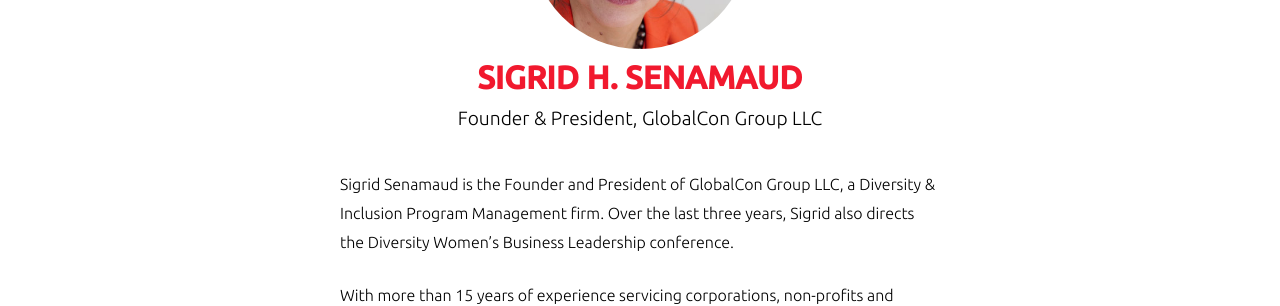
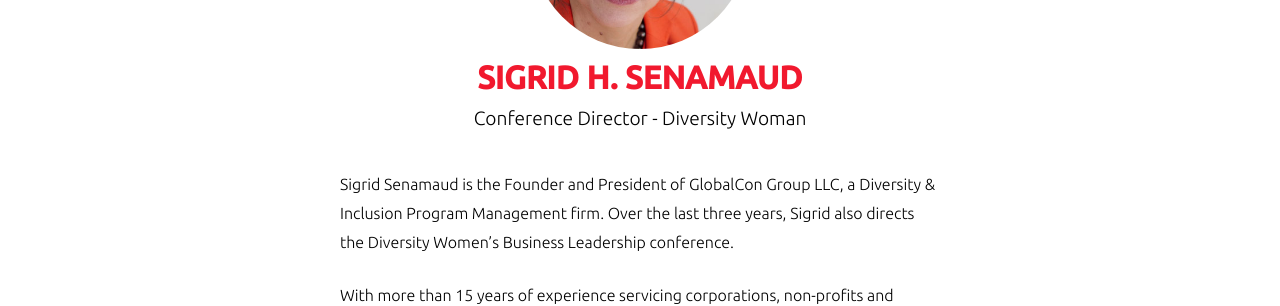
Before and after one commit to diversitywoman/conference2014, a Jekyll site: the page built from _posts/committee/2013-07-11-sigrid-senamaud.md, in a window 1280 px wide and 900 px high. Shown: the part 281-587 px from the top of the window. Built offline with Jekyll 4.4.1, drawn with Linux system fonts in a browser that asks for light colours; nearby versions of some CDN libraries.

Commit message:
changed sigrid title

```diff
--- a/_posts/committee/2013-07-11-sigrid-senamaud.md
+++ b/_posts/committee/2013-07-11-sigrid-senamaud.md
@@ -3,7 +3,7 @@
 date: "2013-07-11 08:30"
 categories: committee
 name: Sigrid H. Senamaud
-title: "Founder & President, GlobalCon Group LLC"
+title: "Conference Director - Diversity Woman"
 image: Senamaud_Sigrid.jpg
 published: true
 teaser: With more than 15 years of experience servicing corporations, non-profits and academic institutions, Sigrid has played an integral role ensuring Diversity and Inclusion goals meet businesses' needs on a domestic and global level.
```
